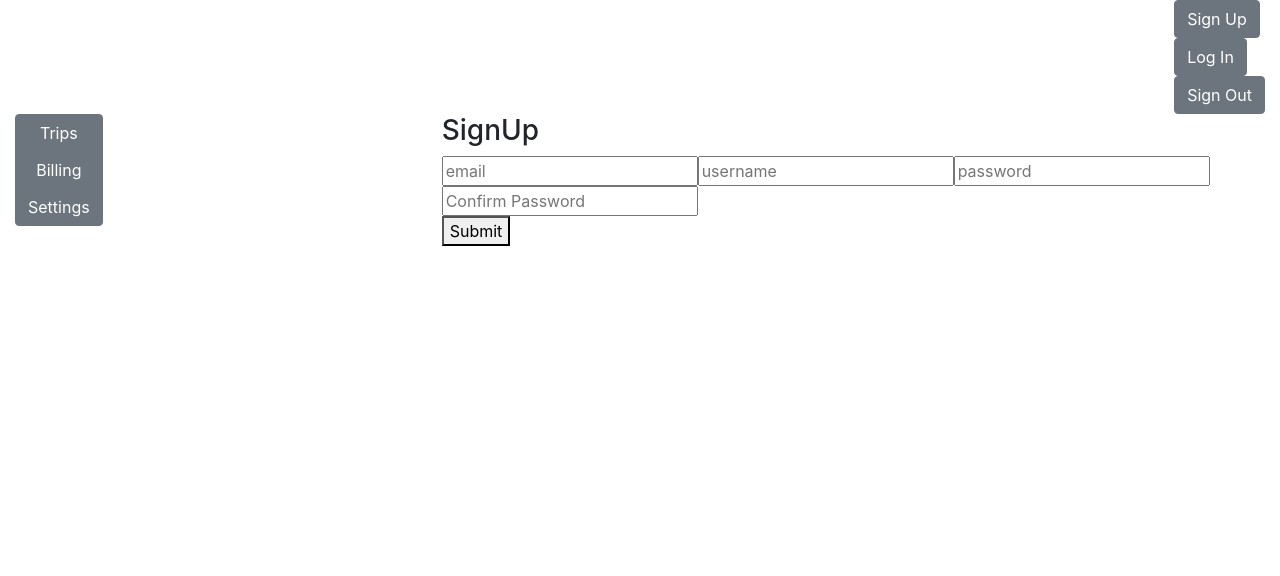
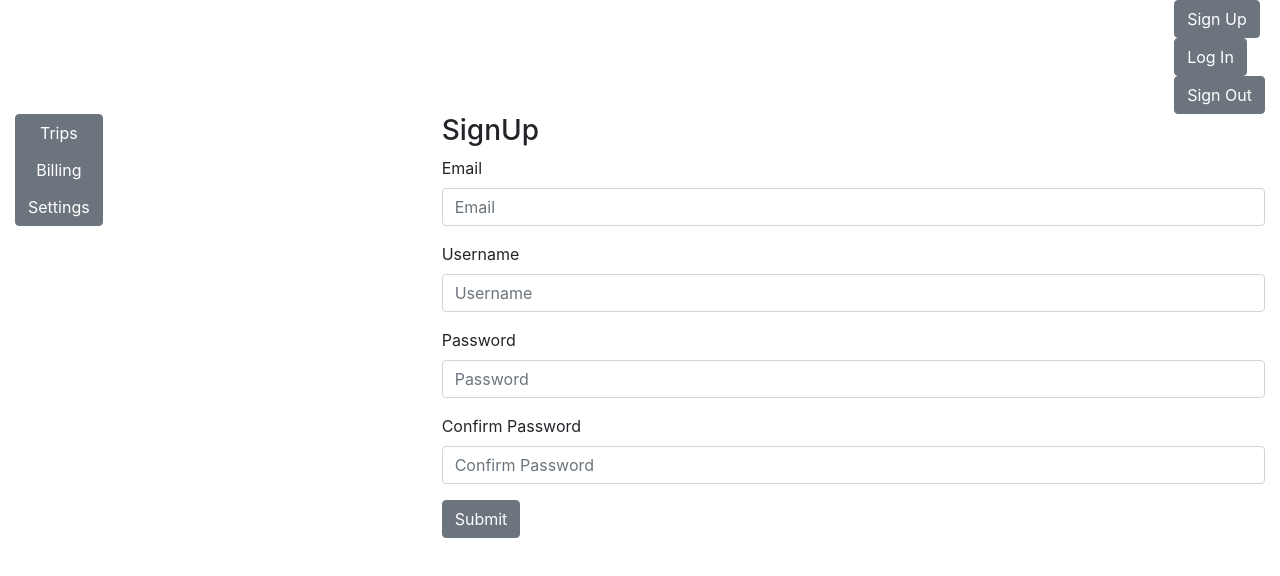
Before and after one commit to BloomTech-Labs/LabsPT1_bkwds, a React (Create React App) app in the folder client/: page /signup in a window 1280 px wide. Shown: the top 576 px of the page. Built offline with nearby package versions, Linux system fonts and the light colour scheme.

Commit message:
Apply reactstrap style for login and signup form

```diff
--- a/client/src/components/Authentication/logIn.js
+++ b/client/src/components/Authentication/logIn.js
@@ -1,4 +1,5 @@
 import React from "react"
+import { Form, FormGroup, Input, Label, Button } from "reactstrap"
 
 export default class LogIn extends React.Component {
   state = {
@@ -12,30 +13,38 @@ export default class LogIn extends React.Component {
     })
   }
 
-  handleSubmit = e => {
-    e.preventDefault()
-  }
-
   render() {
     return (
       <div>
-        <form onSubmit={this.handleSubmit}>
-          <input
-            placeholder="username"
+        <Form onSubmit={this.handleSubmit}>
+          <FormGroup>
+            <Label for="username">Username</Label>
+            <Input
+              type="email"
+              placeholder="Username"
               value={this.state.username}
               onChange={this.handleChange}
               id="username"
             />
-
-          <input
-            placeholder="password"
+          </FormGroup>
+          <FormGroup>
+            <Label for="password">Password</Label>
+            <Input
+              type="password"
+              placeholder="Password"
               value={this.state.password}
               onChange={this.handleChange}
               id="password"
             />
-
-          <button>Submit</button>
-        </form>
+          </FormGroup>
+          <Button
+            onClick={() =>
+              this.props.handleLogIn(this.state.username, this.state.password)
+            }
+          >
+            Submit
+          </Button>
+        </Form>
       </div>
     )
   }
--- a/client/src/components/Authentication/signUp.js
+++ b/client/src/components/Authentication/signUp.js
@@ -1,14 +1,12 @@
 import React from "react"
-
+import { Form, FormGroup, FormFeedback, Input, Label, Button } from "reactstrap"
 export default class SignUp extends React.Component {
+  emailRegex = /^(([^<>()[\]\\.,;:\s@"]+(\.[^<>()[\]\\.,;:\s@"]+)*)|(".+"))@((\[[0-9]{1,3}\.[0-9]{1,3}\.[0-9]{1,3}\.[0-9]{1,3}])|(([a-zA-Z\-0-9]+\.)+[a-zA-Z]{2,}))$/
   state = {
     username: "",
     email: "",
     password: "",
     passwordConfirm: ""
-  }
-  handleSubmit = e => {
-    e.preventDefault()
   }
 
   handleChange = e => {
@@ -18,37 +16,73 @@ export default class SignUp extends React.Component {
   }
 
   render() {
+    const isEmailValid = this.emailRegex.test(this.state.email)
+    const isPasswordConfirmValid =
+      this.state.passwordConfirm === this.state.password
     return (
       <div>
-        <form onSubmit={this.handleSubmit}>
+        <Form onSubmit={this.handleSubmit}>
           <h3> SignUp </h3>
-          <input
+          <FormGroup>
+            <Label for="email">Email</Label>
+            <Input
               id="email"
+              type="email"
               value={this.state.email}
               onChange={this.handleChange}
-            placeholder="email"
+              placeholder="Email"
+              valid={this.state.email !== "" && isEmailValid}
+              invalid={this.state.email !== "" && !isEmailValid}
             />
-          <input
+          </FormGroup>
+          <FormGroup>
+            <Label for="username">Username</Label>
+            <Input
               id="username"
               value={this.state.username}
               onChange={this.handleChange}
-            placeholder="username"
+              placeholder="Username"
             />
-          <input
+          </FormGroup>
+          <FormGroup>
+            <Label>Password</Label>
+            <Input
               id="password"
+              type="password"
               value={this.state.password}
               onChange={this.handleChange}
-            placeholder="password"
+              placeholder="Password"
             />
-
-          <input
+            <FormFeedback>Your passwords don't match!</FormFeedback>
+          </FormGroup>
+          <FormGroup>
+            <Label for="passwordConfirm">Confirm Password</Label>
+            <Input
               id="passwordConfirm"
               value={this.state.passwordConfirm}
               onChange={this.handleChange}
               placeholder="Confirm Password"
+              valid={
+                this.state.passwordConfirm !== "" && isPasswordConfirmValid
+              }
+              invalid={
+                this.state.passwordConfirm !== "" && !isPasswordConfirmValid
+              }
             />
-          <button>Submit</button>
-        </form>
+            <FormFeedback>Your passwords don't match!</FormFeedback>
+          </FormGroup>
+          <Button
+            onClick={() =>
+              this.props.handleSignUp(
+                this.state.email,
+                this.state.username,
+                this.state.password
+              )
+            }
+          >
+            Submit
+          </Button>
+        </Form>
       </div>
     )
   }
```
Lines whose indentation alone changed are shown as unchanged.
